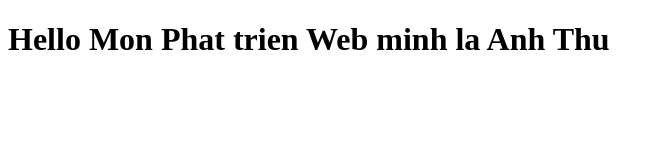
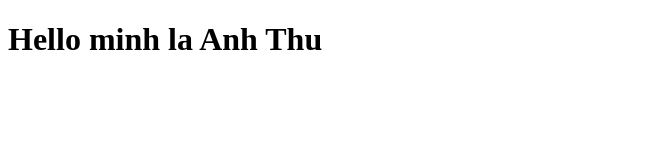
Before and after one commit to pthuw15/ptathuTMDT2024.github.io, a plain HTML site: page index.html in a window 1280 px wide. Shown: the whole page, without its empty margins (0-664 px from the left). Drawn offline with Linux system fonts and the light colour scheme.

Commit message:
second push

```diff
--- a/index.html
+++ b/index.html
@@ -7,7 +7,7 @@
 </head>
 <body>
     <h1>
-        Hello Mon Phat trien Web
+        Hello
         minh la Anh Thu
     </h1>
 </body>
```
